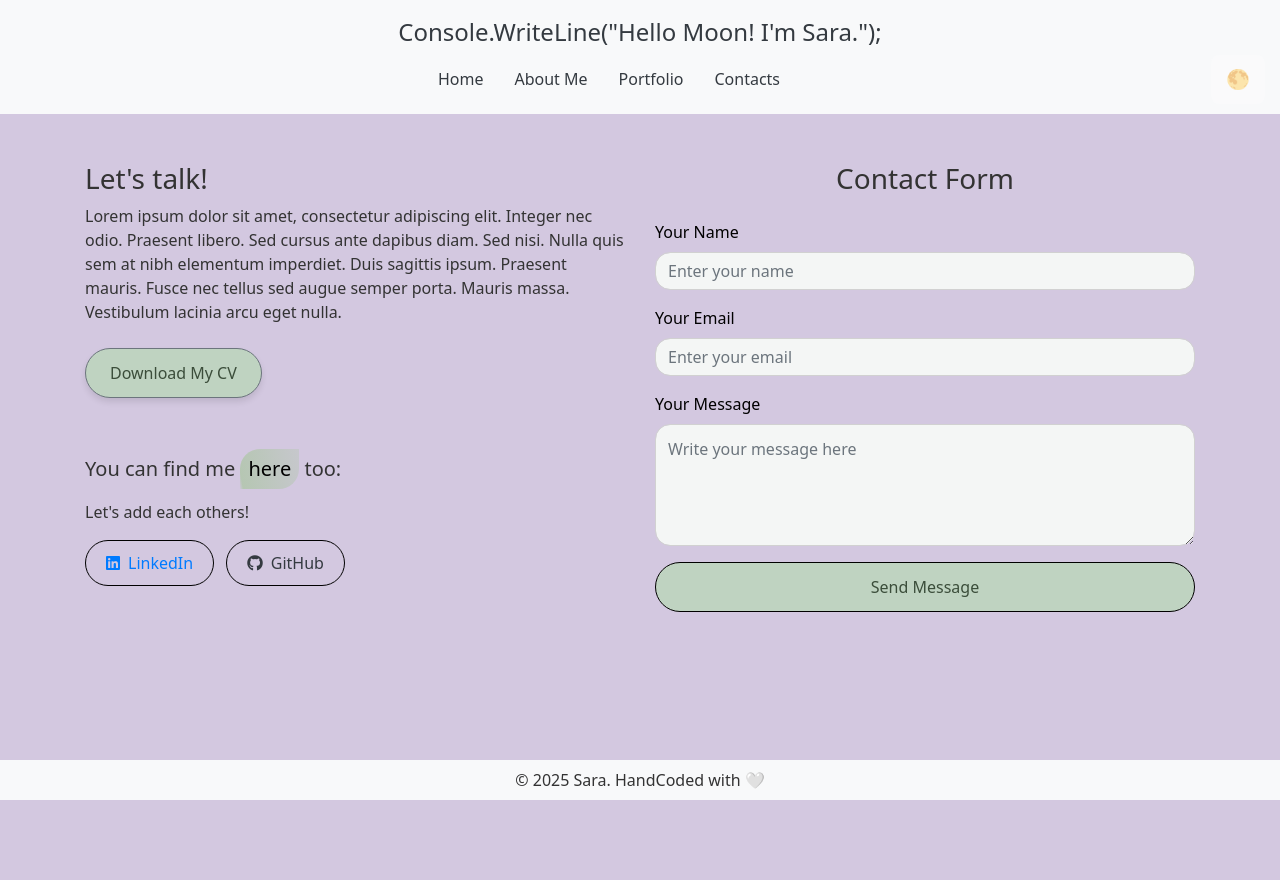
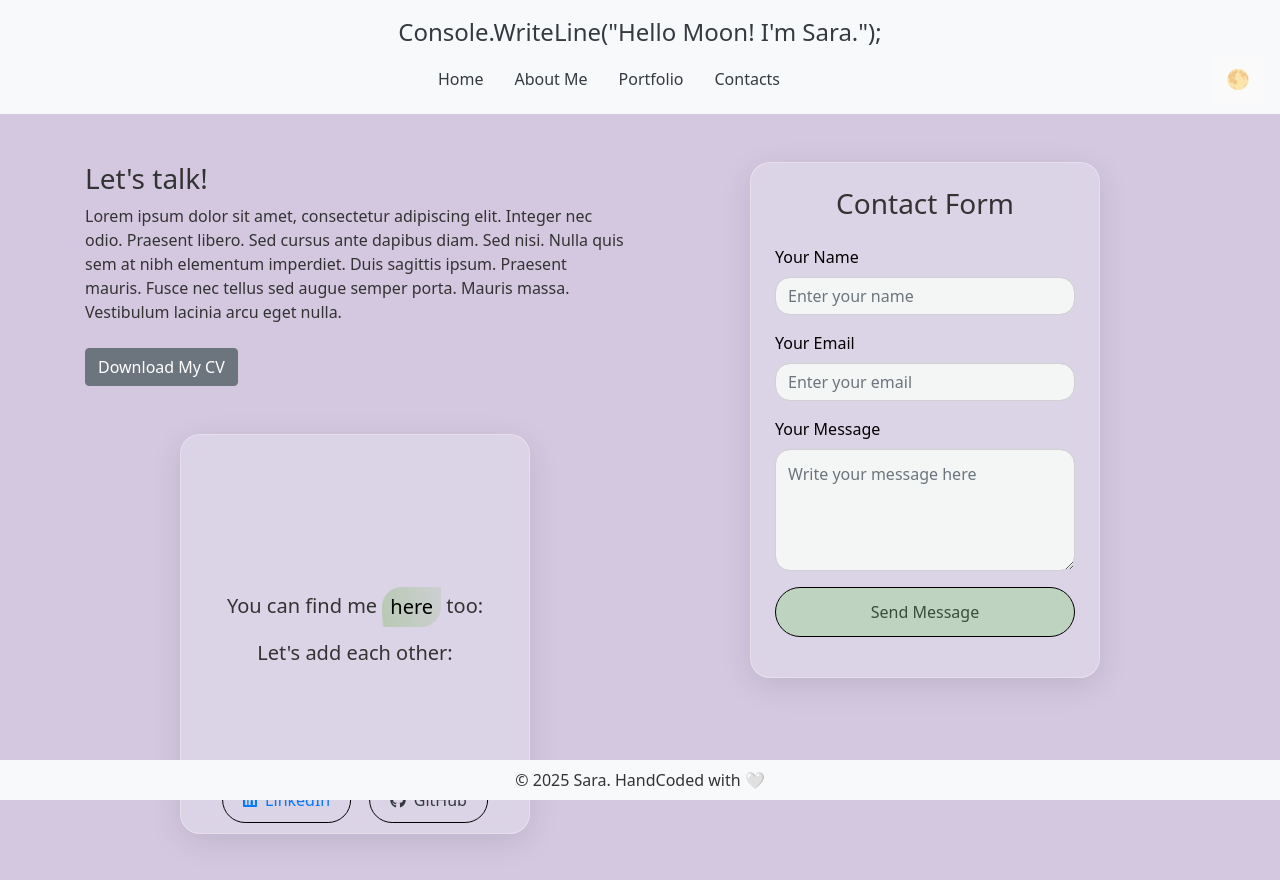
Before and after one commit to Sah2Sah2/MyWebsite_Portfolio, a plain HTML site: page Contacts.html in a window 1280 px wide. Before the commit the page ends 800 px from the top, so only its background shows below. Drawn offline with nearby package versions, Linux system fonts and the light colour scheme.

Commit message:
flip card with strava and buttons fixed. Needs to fix the glass card and form card

```diff
--- a/Contacts.html
+++ b/Contacts.html
@@ -39,19 +39,31 @@
     <div class="row">
         <!-- Text Section on Left -->
         <div class="col-md-6 mb-5">
-            <h3 class="text-start">Let's talk! </h3>
+            <h3 class="text-start">Let's talk!</h3>
             <p>Lorem ipsum dolor sit amet, consectetur adipiscing elit. Integer nec odio. Praesent libero. Sed cursus ante dapibus diam. Sed nisi. Nulla quis sem at nibh elementum imperdiet. Duis sagittis ipsum. Praesent mauris. Fusce nec tellus sed augue semper porta. Mauris massa. Vestibulum lacinia arcu eget nulla.</p>
 
             <!-- CV Download Button -->
             <div class="mt-4">
                 <a href="path/to/your/cv.pdf" class="btn btn-secondary" download>Download My CV</a>
             </div>
+            <!-- Social Media Links Section -->
+            <div class="mt-5">
+                <div class="glass-card p-4 flip-card-container text-start">
+                    <div class="flip-card">
+                        <div class="flip-card-front">
+                            <h5>You can find me <mark>here</mark> too: </h5>
+                            <p>Let's add each other: </p>
+                        </div>
+                        <div class="flip-card-back">
+                            <h5>Or do you want to run with me?</h5>
+                            <a href="https://www.strava.com/athletes/65679332" target="_blank" class="btn btn-strava">
+                                <i class="fab fa-strava"></i> Strava
+                            </a>
+                        </div>
+                    </div>
 
-            <!-- New Section for Social Media Links -->
-            <div class="mt-5">
-                <h5>You can find me <mark>here</mark> too:</h5>
-                <p>Let's add each others!</p>
-                <div>
+                    <!-- Social Media buttons below flip card -->
+                    <div class="social-links mt-4">
                         <a href="https://www.linkedin.com/in/yourprofile" target="_blank" class="btn btn-outline-primary mr-2">
                             <i class="fab fa-linkedin"></i> LinkedIn
                         </a>
@@ -62,8 +74,11 @@
                 </div>
             </div>
 
+        </div>
+
         <!-- Form on Right -->
         <div class="col-md-6">
+            <div class="glass-card p-4">
                 <h3 class="text-center mb-4">Contact Form</h3>
                 <form>
                     <div class="mb-3">
@@ -88,7 +103,9 @@
             </div>
         </div>
     </div>
+</div>
 
+<!-- Footer Section -->
 <footer class="footer bg-light py-3">
     <div class="container text-center">
         <p>&copy; 2025 Sara. HandCoded with 🤍</p>
--- a/contacts.css
+++ b/contacts.css
@@ -1,62 +1,115 @@
-/*
------------------------------------------------------------
-CONTACTS SECTION - Styling
------------------------------------------------------------
-*/
-
-/* Light Theme */
+/* General styles for consistency */
 body.light-theme {
     color: #333;
 }
 
-/* Dark Theme */
 body.dark-theme {
     color: black;
 }
 
-/* Style for the CV download button */
-a.btn.btn-secondary {
-    background-color: #BFD3C1; /* Soft pastel green */
-    color: #3B4D3A; /* Muted dark green text */
-    font-size: 16px;
-    padding: 12px 24px; /* Slightly larger padding */
-    border-radius: 25px; /* Round button edges */
-    text-align: center;
-    text-decoration: none;
-    box-shadow: 0 4px 6px rgba(0, 0, 0, 0.1); /* Soft shadow */
-    transition: background-color 0.3s ease, transform 0.2s ease;
+.glass-card {
+    background: rgba(255, 255, 255, 0.2); /* Semi-transparent background */
+    backdrop-filter: blur(10px); /* Blur effect */
+    -webkit-backdrop-filter: blur(10px); /* Safari support */
+    border-radius: 20px; /* Rounded corners */
+    border: 1px solid rgba(255, 255, 255, 0.3); /* Subtle border */
+    box-shadow: 0 8px 32px rgba(0, 0, 0, 0.1); /* Soft shadow */
+    padding: 20px; /* Adjusted padding */
+    margin: 0 auto;
+    max-width: 350px;
+    width: 100%;
 }
 
-a.btn.btn-secondary:hover {
-    background-color: #A8C7A0; /* Slightly darker pastel green */
-    transform: translateY(-2px); /* Slight lifting effect */
+.flip-card-container {
+    width: 100%;
+    height: 400px;
+    position: relative;
 }
 
-/* Style for social media buttons */
-a.btn.btn-outline-primary,
-a.btn.btn-outline-dark {
+.flip-card {
+    width: 100%;
+    height: 100%;
+    position: relative;
+    transform-style: preserve-3d;
+    transition: transform 0.6s;
+}
+
+.flip-card:hover {
+    transform: rotateY(180deg);
+}
+
+.flip-card-front, .flip-card-back {
+    position: absolute;
+    width: 100%;
+    height: 100%;
+    backface-visibility: hidden;
+    display: flex;
+    flex-direction: column;
+    justify-content: center;
+    align-items: center;
+    font-size: 20px;
+    text-align: center;
+    padding: 10px;
+    box-sizing: border-box;
+}
+
+.flip-card-front {
+    background: transparent;
+}
+
+.flip-card-back {
+    background: transparent;
+    color: white;
+    transform: rotateY(180deg);
+}
+
+.social-links {
+    position: absolute;
+    bottom: 10px;
+    left: 50%;
+    transform: translateX(-50%);
+    display: flex;
+    gap: 10px;
+}
+
+/* Common button styles */
+.social-links a {
     font-size: 16px;
     padding: 10px 20px;
-    border-radius: 30px; /* Round button edges */
+    border-radius: 30px;
     text-decoration: none;
     display: inline-flex;
     align-items: center;
     gap: 8px;
     transition: background-color 0.3s, border-color 0.3s;
-    border: 1px solid black;
+    border: 1px solid black;  /* Default border for all buttons */
 }
 
-/* Linkedin btn */
-a.btn.btn-outline-primary:hover {
-    background-color: #BFD3C1;
-    color: black; /
+/* Strava button style (matches the other buttons) */
+.social-links a.btn-strava {
+    color: #f04e23 important!;  /* Strava color for the text */
+    border: 1px solid #f04e23 important!;  /* Strava color for the border */
 }
 
-/* GitHub btn */
-a.btn.btn-outline-dark:hover {
-    background-color: #BFD3C1 ;
+/* Hover effect for Strava button */
+.social-links a.btn-strava:hover {
+    background-color: #f04e23;  /* Strava color for hover background */
+    color: white;  /* Text color when hovered */
+    border-color: #f04e23;  /* Keep the border color consistent on hover */
+}
+
+/* Hover effects for other buttons */
+.social-links a.btn-outline-primary:hover {
+    background-color: #BFD3C1;
     color: black;
 }
+
+.social-links a.btn-outline-dark:hover {
+    background-color: #BFD3C1;
+    color: black;
+}
+
+
 
 /* Style for the form */
 form .form-label {
@@ -96,6 +149,7 @@ form .btn.btn-primary:hover {
     transform: translateY(-2px); /* Lifting effect */
 }
 
+
 mark {
     background: linear-gradient(-100deg, hsla(105, 25%, 70%, .3), hsla(105, 25%, 70%, .7) 95%, hsla(105, 25%, 70%, .1));
     border-radius: 1em 0;
--- a/portfolio.css
+++ b/portfolio.css
@@ -103,6 +103,8 @@ PORTFOLIO SECTION - Styling
     opacity: 0.3;
 }
 
+
+
 /* Media Queries */
 @media (max-width: 768px) {
     .portfolio {
```
Lines whose indentation alone changed are shown as unchanged.
